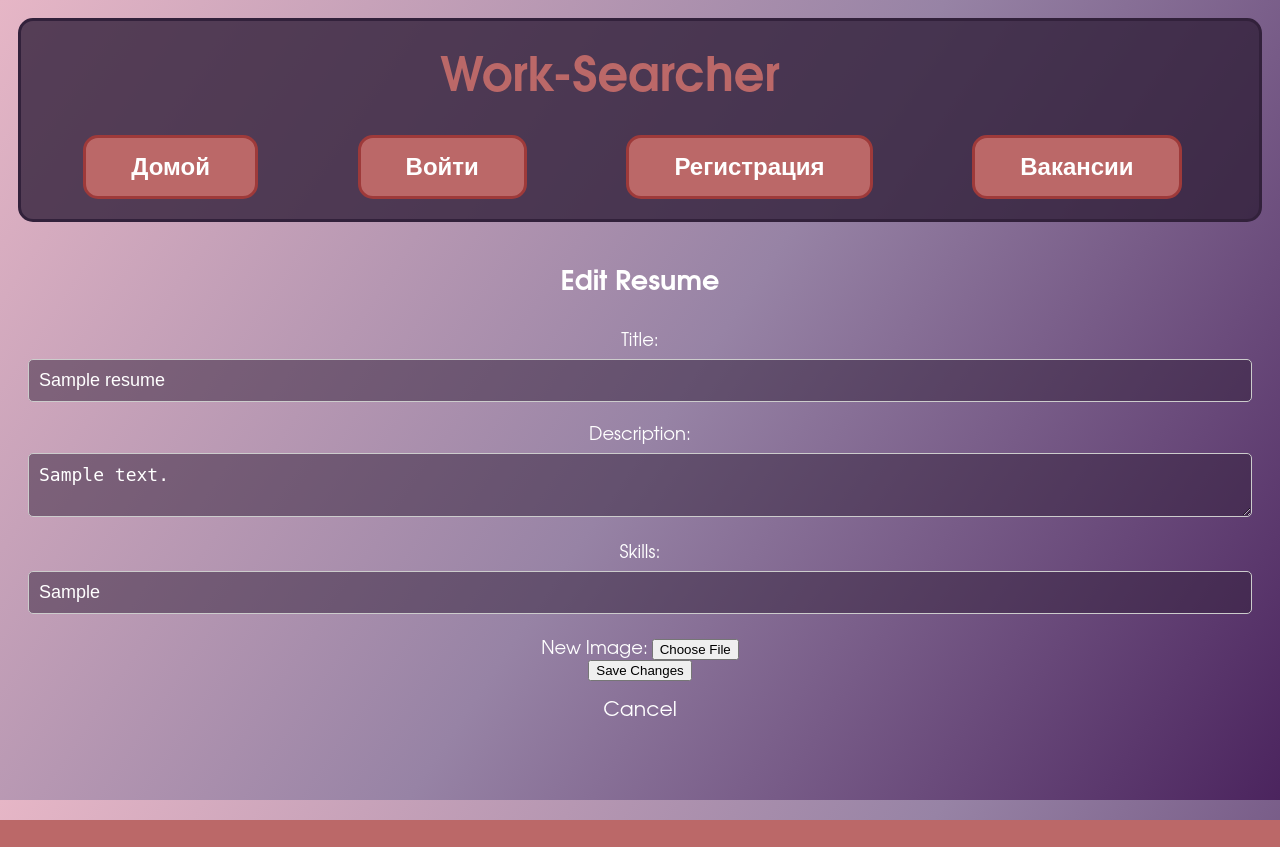
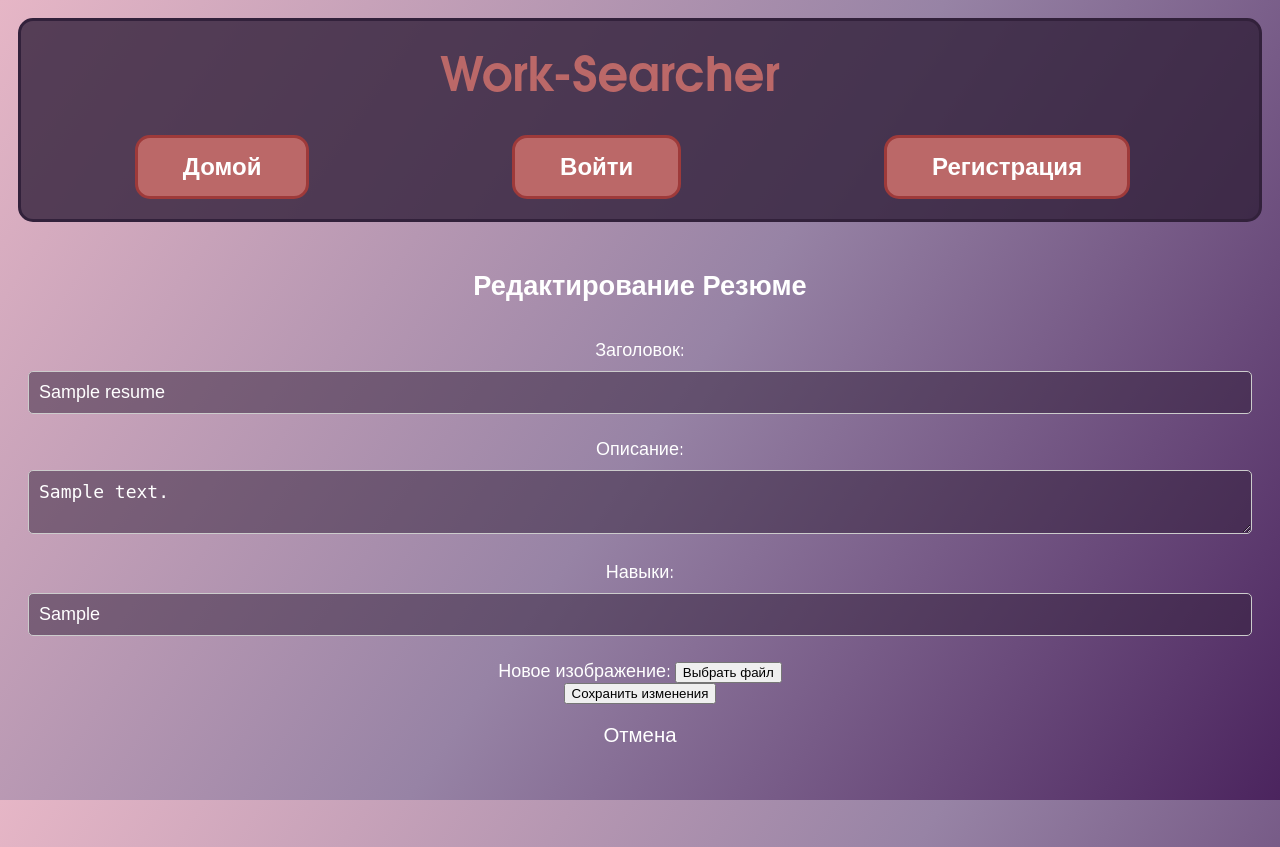
Before and after one commit to Belebeika/SDE_Project, a Flask app: page /resume/1/edit in a window 1280 px wide. Before the commit the page ends 820 px from the top, so only its background shows below. Run offline with Flask 3, Linux system fonts and the light colour scheme; tables that the repository leaves empty hold one stand-in row (values such as "Sample post").

Commit message:
Resumes and Jobs

```diff
--- a/Controller/auth.py
+++ b/Controller/auth.py
@@ -13,7 +13,6 @@
 @auth.route('/register', methods=['GET', 'POST'])
 def register():
     form = RegistrationForm()
-
     form.region.choices = [(region.id, region.region) for region in Region.query.all()]
 
     try:
@@ -25,7 +24,6 @@
             email = form.email.data
             phone_number = form.phone_number.data
             employer_status = form.employer_status.data
-
 
             userdb = User.query.filter_by(email=email).first()
 
@@ -41,15 +39,13 @@
             db.session.commit()
             login_user(user)
             return redirect(url_for('CZN.index'))
+
     except Exception as e:
         print(f"An error occurred in register view: {str(e)}")
         raise
 
     print(form.errors)
     return render_template('register.html', form=form)
-
-
-
 
 @auth.route('/login', methods=['POST','GET'])
 def login():
--- a/Controller/job.py
+++ b/Controller/job.py
@@ -38,35 +38,37 @@
 @job.route("/create_job", methods=['POST', 'GET'])
 @login_required
 def create_job():
-    if request.method == 'POST':
-        title = request.form['title']
-        description = request.form['description']
-        requirements = request.form['requirements']
-        image_file = request.files['image_file']
+    try:
+        if request.method == 'POST':
+            title = request.form['title']
+            description = request.form['description']
+            requirements = request.form['requirements']
+            image_file = request.files['image_file']
 
-        # Добавляем обработку загрузки файла
-        if image_file and allowed_file(image_file.filename):
-            # Генерируем уникальное имя файла с использованием uuid
-            filename = str(uuid.uuid4()) + secure_filename(image_file.filename)
-            image_file.save(os.path.join(app.config['UPLOAD_FOLDER'], filename))
-        else:
-            filename = None
+            # Добавляем обработку загрузки файла
+            if image_file and allowed_file(image_file.filename):
+                # Генерируем уникальное имя файла с использованием uuid
+                filename = str(uuid.uuid4()) + secure_filename(image_file.filename)
+                image_file.save(os.path.join(app.config['UPLOAD_FOLDER'], filename))
+            else:
+                filename = None
 
-        # Получаем регион текущего пользователя
-        user_region = current_user.region
+            # Получаем регион текущего пользователя
 
-        # Создаем работу, устанавливая регион равным региону пользователя
-        new_job = Job(title=title, description=description, requirements=requirements, image_filename=filename, author=current_user, region=user_region)
+            # Создаем работу, устанавливая регион равным региону пользователя
+            new_job = Job(title=title, description=description, requirements=requirements, image_filename=filename, user=current_user)
 
-        try:
             db.session.add(new_job)
             db.session.commit()
             flash('Job created successfully!', 'success')
             return redirect(url_for('CZN.jobs'))
-        except:
-            flash('An error occurred while adding the job!', 'error')
+    except Exception as e:
+        error_message = f'An error occurred while adding the job: {str(e)}'
+        flash(error_message, 'error')
+        print(f"Error in create_job view: {error_message}")
 
     return render_template("create_job.html")
+
 
 def save_file(file):
     if file and allowed_file(file.filename):
--- a/Controller/resume.py
+++ b/Controller/resume.py
@@ -12,12 +12,16 @@
 
 @resume.route('/resume/<int:resume_id>/detail')
 def detail_resume(resume_id):
-    resume = Resume.query.get(resume_id)
+    try:
+        resume = Resume.query.get(resume_id)
 
-    if not resume:
-        abort(404, description="Резюме не найдено")
+        if not resume:
+            abort(404, description="Резюме не найдено")
 
-    return render_template('detail_resume.html', resume=resume)
+        return render_template('detail_resume.html', resume=resume)
+    except Exception as e:
+        print(f"An error occurred in detail_resume view: {str(e)}")
+        raise
 
 
 ALLOWED_EXTENSIONS = {'png', 'jpg', 'jpeg', 'gif'}
--- a/forms.py
+++ b/forms.py
@@ -13,7 +13,7 @@
     region = SelectField('Регион', coerce=int, validators=[DataRequired()])
     email = StringField('Email', validators=[DataRequired(), Email()])
     phone_number = StringField('Номер телефона', validators=[DataRequired()])
-    employer_status = BooleanField('Статус работодателя', validators=[DataRequired()])
+    employer_status = BooleanField('Статус работодателя')
     password = PasswordField('Пароль', validators=[DataRequired()])
     confirm_password = PasswordField('Подтвердите пароль', validators=[DataRequired(), EqualTo('password')])
     submit = SubmitField('Зарегистрироваться')
--- a/templates/base.html
+++ b/templates/base.html
@@ -1,3 +1,5 @@
+<!-- base.html -->
+
 <!DOCTYPE html>
 <html lang="">
 <div class="bg"></div>
@@ -16,12 +18,18 @@
             {% if not current_user.is_authenticated %}
                 <li><a href="/login">Войти</a></li>
                 <li><a href="/register">Регистрация</a></li>
-                <li><a href="/jobs">Вакансии</a></li>
             {% endif %}
             {% if current_user.is_authenticated %}
                 <li><a href="/logout">Выйти</a></li>
-                <li><a href="/jobs">Вакансии</a></li>
-                <li><a href="/resumes">Резюме</a></li>
+
+                {% if current_user.employer_status %} {# Проверка, что пользователь является работодателем #}
+                    <li><a href="/jobs">Вакансии</a></li>
+                {% endif %}
+
+                {% if current_user.employer_status == False %} {# Проверка, что пользователь не работодатель #}
+                    <li><a href="/resumes">Резюме</a></li>
+                {% endif %}
+
             {% endif %}
         </ul>
         </nav>
--- a/templates/detail_resume.html
+++ b/templates/detail_resume.html
@@ -1,5 +1,4 @@
 {% extends "base.html" %}
-
 {% block title %}Подробная информация о резюме{% endblock %}
 
 {% block content %}
@@ -8,7 +7,8 @@
     <p><strong>Заголовок:</strong> {{ resume.title }}</p>
     <p><strong>Описание:</strong> {{ resume.description }}</p>
     <p><strong>Навыки:</strong> {{ resume.skills }}</p>
+    <p><strong>Статус:</strong> {% if resume.status %}Одобрено{% else %}Неодобрено{% endif %}</p>
     <!-- Добавьте другие поля, если необходимо -->
 
-    <a href="{{ url_for('forum.resumes') }}">Вернуться к списку резюме</a>
+    <a href="{{ url_for('CZN.resumes') }}">Вернуться к списку резюме</a>
 {% endblock %}
--- a/templates/edit_resume.html
+++ b/templates/edit_resume.html
@@ -2,32 +2,32 @@
 
 {% extends "base.html" %}
 
-{% block title %}Edit Resume - {{ resume.title }}{% endblock %}
+{% block title %}Редактирование Резюме - {{ resume.title }}{% endblock %}
 
 {% block content %}
-    <h1>Edit Resume</h1>
+    <h1>Редактирование Резюме</h1>
 
     <form method="post" action="{{ url_for('resume.edit_resume', resume_id=resume.id) }}" enctype="multipart/form-data">
-        <label for="title">Title:</label>
+        <label for="title">Заголовок:</label>
         <input type="text" name="title" value="{{ resume.title }}" required><br>
 
-        <label for="description">Description:</label>
+        <label for="description">Описание:</label>
         <textarea name="description" required>{{ resume.description }}</textarea><br>
 
-        <label for="skills">Skills:</label>
+        <label for="skills">Навыки:</label>
         <input type="text" name="skills" value="{{ resume.skills }}" required><br>
 
         <!-- Поле для загрузки нового изображения -->
-        <label for="new_image_file">New Image:</label>
+        <label for="new_image_file">Новое изображение:</label>
         <input type="file" name="new_image_file" id="new_image_file" style="display: none;" onchange="updateFileName()">
-        <button type="button" class="file-upload-btn" onclick="document.getElementById('new_image_file').click()">Choose File</button>
+        <button type="button" class="file-upload-btn" onclick="document.getElementById('new_image_file').click()">Выбрать файл</button>
         <span id="file-name"></span>
         <br>
 
-        <button type="submit">Save Changes</button>
+        <button type="submit">Сохранить изменения</button>
     </form>
 
-    <a href="{{ url_for('forum.resumes') }}">Cancel</a>
+    <a href="{{ url_for('CZN.resumes') }}">Отмена</a>
 
     <script>
         function updateFileName() {
--- a/templates/register.html
+++ b/templates/register.html
@@ -2,7 +2,6 @@
 {% block title %}Регистрация{% endblock %}
 {% block content %}
     <div class="register-page">
-
         <div class="register-container form-container">
             <h2>Регистрация</h2>
             <form method="POST">
@@ -44,7 +43,10 @@
                 <div class="form-section">
                     <div class="form-group">
                         <label for="{{ form.employer_status.id }}">Статус работодателя:</label>
-                        {{ form.employer_status }}
+                        {{ form.employer_status(class="form-check-input") }}
+
+                        <!-- Добавлено скрытое поле для передачи значения False, если флажок не установлен -->
+                        <input type="hidden" name="{{ form.employer_status.name }}" value="false">
                     </div>
                 </div>
 
```
Also changed, not shown: templates/create_job.html (+8 -9 lines), templates/resumes.html (+11 -5 lines), instance/SDE.db.
